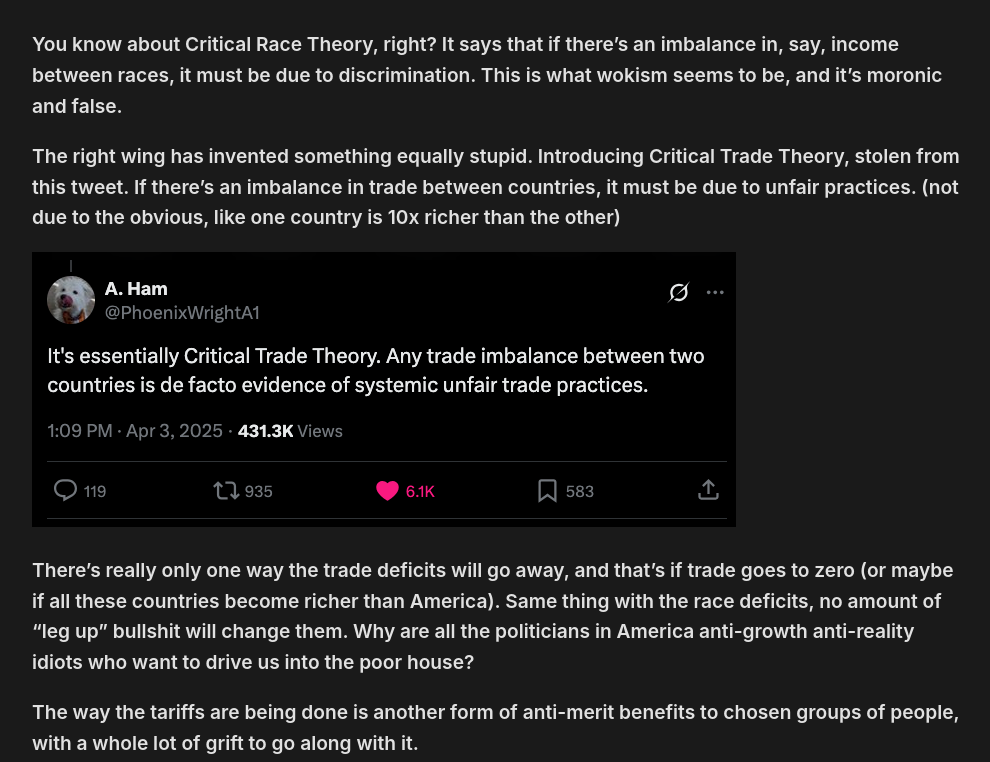
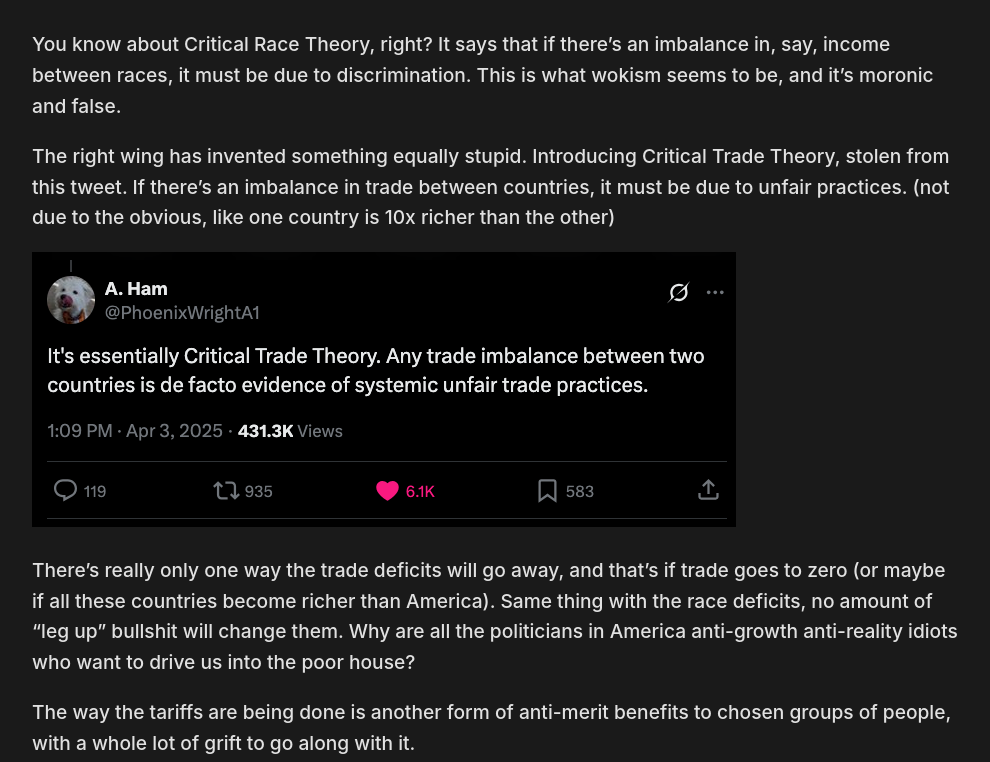
Before and after one commit to msrsaditya/blog, a plain HTML site: page Posts/HTML/Critical Trade Theory.html in a window 1280 px wide. Shown: the part 184-946 px from the top of the page, without its empty margins (144-1134 px from the left). Drawn offline with Linux system fonts and the light colour scheme.

Commit message:
Changes made

```diff
--- a/Templates/blog.css
+++ b/Templates/blog.css
@@ -14,7 +14,7 @@ body {
     margin: 0;
     padding: 0;
     font-size: 1.2rem;
-    font-weight: 560;
+    font-weight: 500;
     -webkit-font-smoothing: antialiased;
     -moz-osx-font-smoothing: grayscale;
 }
```
